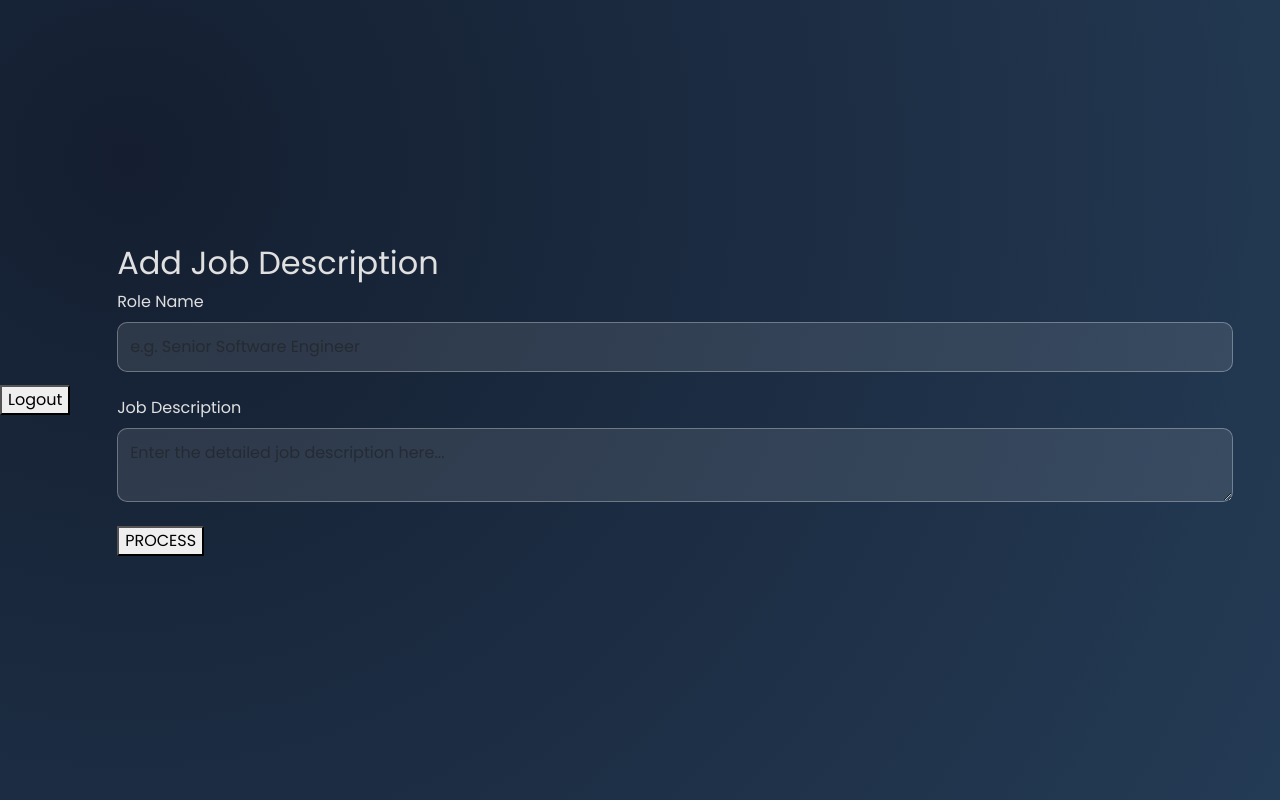
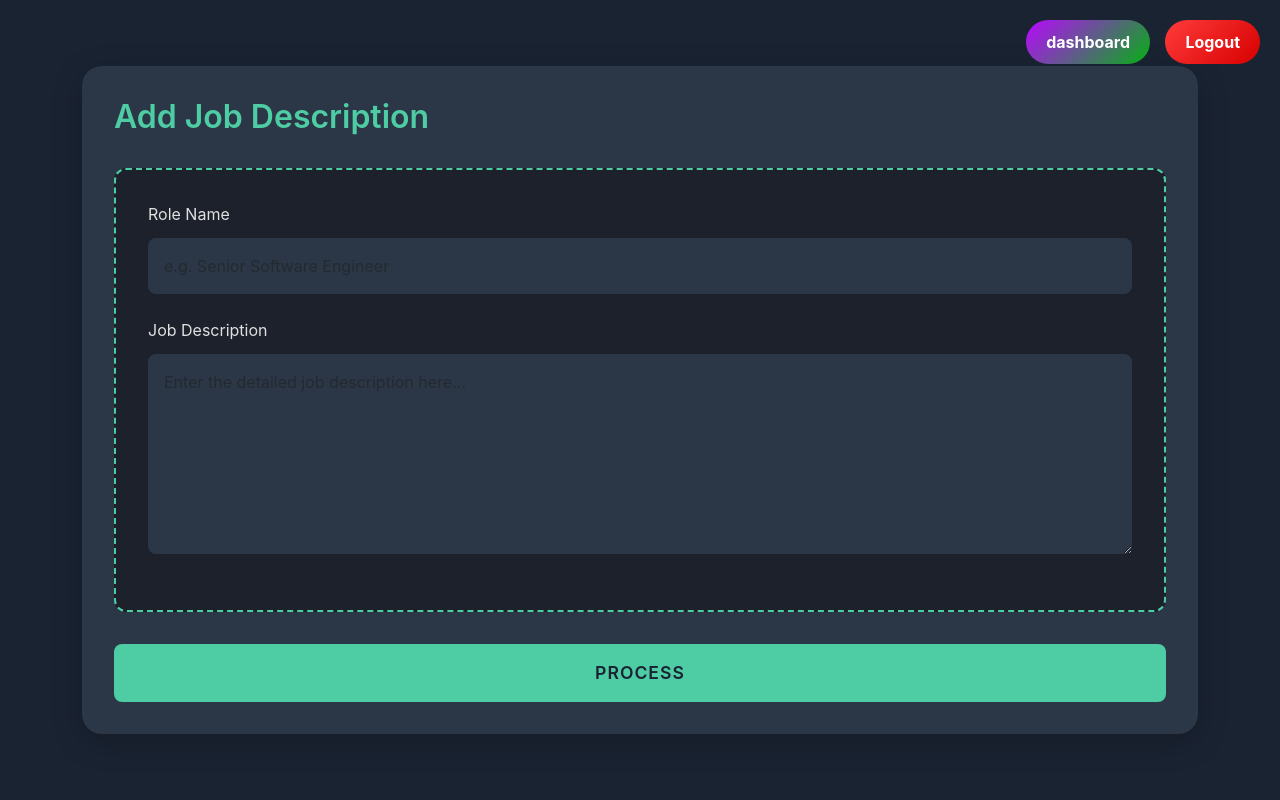
Before and after one commit to ThakkerDhruv1408/AI-Resume-Analyzer, a Flask app: page /description in a window 1280 px wide. Run offline with Flask 3, Linux system fonts and the light colour scheme.

Commit message:
user can add description!

```diff
--- a/app.py
+++ b/app.py
@@ -8,9 +8,8 @@ from final import analyze_resume_job_fit , findResume
 
 app = Flask(__name__)
 
-app.config['SECRET_KEY'] = '<you SECRET_KEY>'
-app.config['SQLALCHEMY_DATABASE_URI'] =   "<your database access link>" #'postgresql://<username>:<password>@localhost:5432/<databasename>'
-
+app.config['SECRET_KEY'] = '123456789'
+app.config['SQLALCHEMY_DATABASE_URI'] =   'postgresql://postgres:59035903@localhost:5432/Analyzer' #"<your database access link>"
 app.config['DROPZONE_ALLOWED_FILE_TYPE'] = 'application/pdf'
 app.config['DROPZONE_MAX_FILE_SIZE'] = 3
 app.config['DROPZONE_MAX_FILES'] = 1
@@ -84,7 +83,7 @@ def register():
                             password=hashed_password)
             db.session.add(new_user)
             db.session.commit()
-            flash('Registration Successfull ! , Redirecting to the login page ...')
+            flash('Registration Successfull !  Redirecting to the login page ...')
             # return redirect(url_for('success'))
     return render_template('register.html', error_message=error_message)
 
@@ -178,10 +177,21 @@ def process_resume():
     else:
         return jsonify({'Error' : 'Error procesiing resume'})
 
-
 @app.route('/description', methods = ['GET','POST'])
 def description():
-    return render_template('description.html')
+    error_message = ''
+    if request.method == 'POST':
+        role_name = request.form['role_name']
+        description = request.form['description']
+        temp_role_name = RoleRequirement.query.filter_by(role_name = role_name).first()
+        if temp_role_name:
+            error_message = 'Role already exists !  please try again with different role name'
+        else:
+            role = RoleRequirement(role_name = role_name , description = description)
+            db.session.add(role)
+            db.session.commit()
+            flash('Role added successfully !')
+    return render_template('description.html' , error_message = error_message)
 
 
 def printgd():
--- a/static/description.css
+++ b/static/description.css
@@ -1,50 +1,87 @@
-@import url('https://fonts.googleapis.com/css2?family=Orbitron:wght@400;600&family=Poppins:wght@300;400;600&display=swap');
-
 body {
-    font-family: 'Poppins', sans-serif;
-    background: radial-gradient(circle at 10% 20%, #141E30, #243B55);
-    color: #E0E0E0;
-    margin: 0;
-    padding: 0;
+    background-color: #1a2332;
+    min-height: 100vh;
     display: flex;
+    align-items: center;
     justify-content: center;
-    align-items: center;
-    min-height: 100vh;
+    color: #fff;
+    font-family: -apple-system, BlinkMacSystemFont, "Segoe UI", Roboto, sans-serif;
 }
 
-/* Dashboard Container */
-.dashboard {
-    width: 90%;
-    max-width: 1000px;
-    background: rgba(255, 255, 255, 0.1);
-    backdrop-filter: blur(10px);
-    padding: 30px;
-    border-radius: 15px;
-    box-shadow: 0 8px 16px rgba(0, 0, 0, 0.7);
-    text-align: center;
+.main-container {
+    background-color: rgba(45, 55, 72, 0.95);
+    border-radius: 20px;
+    padding: 2rem;
+    width: 100%;
+    max-width: 100%;
+    box-shadow: 0 8px 32px rgba(0, 0, 0, 0.2);
 }
 
-/* Header */
-header {
-    display: flex;
-    justify-content: space-between;
-    align-items: center;
-    background: rgba(255, 255, 255, 0.1);
-    padding: 20px;
-    border-radius: 10px;
+.form-title {
+    color: #4ecca3;
+    font-size: 2rem;
+    margin-bottom: 2rem;
+    font-weight: 600;
 }
 
-header h1 {
-    font-size: 1.8rem;
-    font-weight: bold;
-    font-family: 'Orbitron', sans-serif;
-    background: linear-gradient(135deg, #00E676, #00C853);
-    -webkit-background-clip: text;
-    -webkit-text-fill-color: transparent;
+.form-section {
+    border: 2px dashed #4ecca3;
+    border-radius: 12px;
+    padding: 2rem;
+    margin-bottom: 2rem;
+    background-color: rgba(28, 33, 44, 0.95);
 }
 
-/* Logout Button */
-.logout-button {
+.form-control {
+    background-color: rgba(45, 55, 72, 0.95);
+    border: none;
+    color: #fff;
+    padding: 1rem;
+    border-radius: 8px;
+    transition: all 0.3s ease;
+}
+
+.form-control:focus {
+    background-color: rgba(55, 65, 82, 0.95);
+    color: #fff;
+    box-shadow: 0 0 0 3px rgba(78, 204, 163, 0.25);
+}
+
+.form-label {
+    color: #e0e0e0;
+    font-size: 1rem;
+    margin-bottom: 0.75rem;
+}
+
+.btn-submit {
+    background-color: #4ecca3;
+    border: none;
+    color: #1a2332;
+    padding: 1rem;
+    width: 100%;
+    font-weight: 600;
+    font-size: 1.1rem;
+    border-radius: 8px;
+    transition: all 0.3s ease;
+    text-transform: uppercase;
+    letter-spacing: 1px;
+}
+
+.btn-submit:hover {
+    background-color: #3db892;
+    transform: translateY(-2px);
+    box-shadow: 0 4px 12px rgba(78, 204, 163, 0.2);
+}
+
+textarea.form-control {
+    min-height: 200px;
+    resize: vertical;
+}
+
+.logout-btn {
+    position: absolute;
+    top: 20px;
+    right: 20px;
     background: linear-gradient(135deg, #FF3B3B, #D70000);
     border: none;
     padding: 10px 20px;
@@ -56,230 +93,46 @@ header h1 {
     transition: 0.3s;
 }
 
-.logout-button:hover {
-    background: linear-gradient(135deg, #D70000, #FF3B3B);
-    box-shadow: 0 0 15px rgba(255, 59, 59, 0.7);
+.logout-btn:hover {
+    background-color: #ff0019;
+    color: rgb(0, 0, 0);
 }
 
-/* Upload Form */
-.dropzone {
-    border: 2px dashed #00E676;
-    background: rgba(255, 255, 255, 0.05);
-    padding: 20px;
-    border-radius: 10px;
-    text-align: center;
-    margin-top: 20px;
-    transition: 0.3s ease-in-out;
+.dashboard-btn {
+    position: absolute;
+    top: 20px;
+    right: 130px;
+    background: linear-gradient(135deg, #b907ff, #04b112);
+    border: none;
+    padding: 10px 20px;
+    border-radius: 25px;
+    color: white;
+    font-size: 1rem;
+    font-weight: bold;
+    cursor: pointer;
+    transition: 0.3s;
 }
 
-
-.dropzone:hover {
-    border-color: #00FF99;
-    box-shadow: 0 0 15px rgba(0, 230, 118, 0.5);
+.dashboard-btn:hover {
+    background-color: #1da711;
+    color: rgb(0, 255, 34);
 }
 
-.dz-message {
-    font-size: 1.2rem;
-    font-weight: bold;
-    color: #E0E0E0;
+.flashed-messages {
+    list-style: none;
+    padding: 0;
+    margin-top: 15px;
 }
 
-/* Form Controls */
-.form-group {
-    text-align: left;
-    margin-bottom: 20px;
+.flashed-messages li {
+    background-color: #2e2e2e;
+    padding: 10px;
+    border-radius: 5px;
+    color: #ffffff;
 }
 
-.form-group label {
-    font-size: 1rem;
-    font-weight: bold;
-    display: block;
-    margin-bottom: 8px;
-}
-
-.form-control {
-    width: 100%;
-    padding: 12px;
-    background: rgba(255, 255, 255, 0.1);
-    border: 1px solid rgba(255, 255, 255, 0.3);
-    color: #E0E0E0;
-    border-radius: 10px;
-    font-size: 1rem;
-    transition: all 0.3s ease-in-out;
-}
-
-.form-control:focus {
-    border-color: #00E676;
-    box-shadow: 0 0 10px rgba(0, 230, 118, 0.5);
-    outline: none;
-}
-
-/* Process Button */
-#processButton {
-    width: 100%;
-    background: linear-gradient(135deg, #00E676, #00C853);
-    border: none;
-    border-radius: 25px;
-    padding: 12px;
-    font-size: 1rem;
-    font-weight: bold;
-    text-transform: uppercase;
-    transition: all 0.3s ease-in-out;
-    cursor: pointer;
-    margin-top: 20px;
-    color: #fff;
-}
-
-#processButton:hover {
-    background: linear-gradient(135deg, #00C853, #00E676);
-    box-shadow: 0 0 20px rgba(0, 230, 118, 0.7);
-    transform: scale(1.05);
-}
-
-/* Loader */
-#loader {
-    display: none;
-    width: 100%;
-    margin-top: 20px;
-    position: relative;
-    background: rgba(255, 255, 255, 0.1);
-    border-radius: 10px;
-    padding: 15px;
-}
-
-#loader-bar {
-    width: 0%;
-    height: 5px;
-    background: linear-gradient(45deg, #ff6b6b, #ffca3a, #8ac926, #1982c4, #6a4c93);
-    animation: loading 3s infinite;
-}
-
-.loader-text {
-    font-size: 1rem;
-    color: #fff;
-    margin-top: 10px;
-    font-weight: bold;
-    text-align: center;
-}
-
-@keyframes loading {
-    0% { width: 0%; }
-    100% { width: 100%; }
-}
-
-/* Results Section */
-#result {
-    margin-top: 20px;
-    background: rgba(0, 0, 0, 0.5);
-    padding: 20px;
-    border-radius: 8px;
-    box-shadow: 0 2px 4px rgba(0, 230, 118, 0.5);
-}
-
-.result-section {
-    text-align: left;
-}
-
-.result-section h2 {
-    font-size: 1.5rem;
-    margin-bottom: 15px;
-    color: #00E676;
-}
-
-/* Percentage Fit */
-.percentage-fit {
-    background: rgba(255, 255, 255, 0.1);
-    padding: 10px;
-    border-radius: 8px;
-    font-size: 1.2rem;
-    font-weight: bold;
-    color: #00E676;
-    text-align: center;
-}
-
-/* Analysis Points */
-.analysis-results {
-    margin-top: 20px;
-}
-
-.category-section {
-    background: rgba(255, 255, 255, 0.1);
-    padding: 15px;
-    border-radius: 10px;
-    margin-bottom: 10px;
-}
-
-.category-section h3 {
-    color: #00FF99;
-    border-bottom: 2px solid #00E676;
-    padding-bottom: 5px;
-    margin-bottom: 10px;
-}
-
-/* Improvement Suggestions */
-.improvements-section {
-    margin-top: 20px;
-    background: rgba(255, 255, 255, 0.1);
-    padding: 20px;
-    border-radius: 10px;
-}
-
-.improvements-section h3 {
-    color: #FFA500;
-}
-
-.improvement-point {
-    padding: 10px;
-    border-left: 4px solid #FFA500;
-    margin-bottom: 10px;
-}
-
-/* Remove Button */
-.btn-remove {
-    background-color: #ff4d4d;
-    border: none;
-    color: #fff;
-    padding: 10px 20px;
-    text-align: center;
-    text-decoration: none;
-    display: inline-block;
+.error-message {
+    color: #f77676;
     font-size: 14px;
     margin-top: 10px;
-    border-radius: 4px;
-    transition: background-color 0.3s ease;
-    cursor: pointer;
 }
-
-.btn-remove:hover {
-    background-color: #ff1a1a;
-    box-shadow: 0 0 15px rgba(255, 0, 0, 0.7);
-}
-
-#resumeDropzone {
-    border: 2px dashed #0ecf0e;
-    background-color: #2c2c2c;
-    padding: 20px;
-    border-radius: 10px;
-    text-align: center;
-    color: #f0f0f0;
-    margin-bottom: 20px;
-    transition: border-color 0.3s ease;
-}
-
-
-.form-group {
-    margin-bottom: 20px;
-}
-
-.form-group label {
-    display: block;
-    margin-bottom: 5px;
-    font-weight: bold;
-}
-
-
-.form-control:focus {
-    background-color: #444;
-    box-shadow: 0 0 10px rgba(98, 0, 234, 0.5);
-    outline: none;
-}
--- a/templates/dashboard.html
+++ b/templates/dashboard.html
@@ -13,6 +13,9 @@
     <div class="dashboard">
         <header>
             <h1>Welcome to Resume Analyzer</h1>
+            <form action="{{ url_for('description') }}" method="GET">
+                <button class="description-button">Add Description</button>
+            </form>
             <form action="{{ url_for('logout') }}" method="GET">
                 <button class="logout-button">Logout</button>
             </form>
--- a/templates/description.html
+++ b/templates/description.html
@@ -1,5 +1,6 @@
 <!DOCTYPE html>
 <html lang="en">
+
 <head>
     <meta charset="UTF-8">
     <meta name="viewport" content="width=device-width, initial-scale=1.0">
@@ -8,30 +9,46 @@
     <link rel="stylesheet" href="../static/description.css">
 
 </head>
+
 <body>
-    <form action="{{ url_for('logout') }}" method="GET" >
+    <form action="{{ url_for('dashboard') }}" method="GET">
+        <button class="dashboard-btn">dashboard</button>
+    </form>
+    <form action="{{ url_for('logout') }}" method="GET">
         <button class="logout-btn">Logout</button>
     </form>
-    <!-- <a href="/logout" class="logout-btn">Logout</a> -->
+
     <div class="container">
         <div class="main-container">
             <h2 class="form-title">Add Job Description</h2>
-            <form action="/add_job_description" method="POST">
+            <form action="{{ url_for('description') }}" method="POST">
                 <div class="form-section">
                     <div class="mb-4">
                         <label for="roleName" class="form-label">Role Name</label>
                         <input type="text" class="form-control" id="roleName" name="role_name" required
-                               placeholder="e.g. Senior Software Engineer">
+                            placeholder="e.g. Senior Software Engineer">
                     </div>
                     <div class="mb-4">
                         <label for="jobDescription" class="form-label">Job Description</label>
                         <textarea class="form-control" id="jobDescription" name="description" required
-                                placeholder="Enter the detailed job description here..."></textarea>
+                            placeholder="Enter the detailed job description here..."></textarea>
                     </div>
                 </div>
                 <button type="submit" class="btn-submit">PROCESS</button>
+                <span class="error-message">{{ error_message }}</span>
             </form>
+            {% with messages = get_flashed_messages() %}
+            {% if messages %}
+            <ul class="flashed-messages">
+                {% for message in messages %}
+                <li>{{ message }}</li>
+                {% endfor %}
+            </ul>
+            <meta http-equiv="refresh" content="2;url={{ url_for('dashboard') }}">
+            {% endif %}
+            {% endwith %}
         </div>
     </div>
 </body>
+
 </html>
```
Also changed, not shown: static/dashboardStyle.css (+24 -2 lines), README.md, 3 other files. Lines whose indentation alone changed are shown as unchanged.
